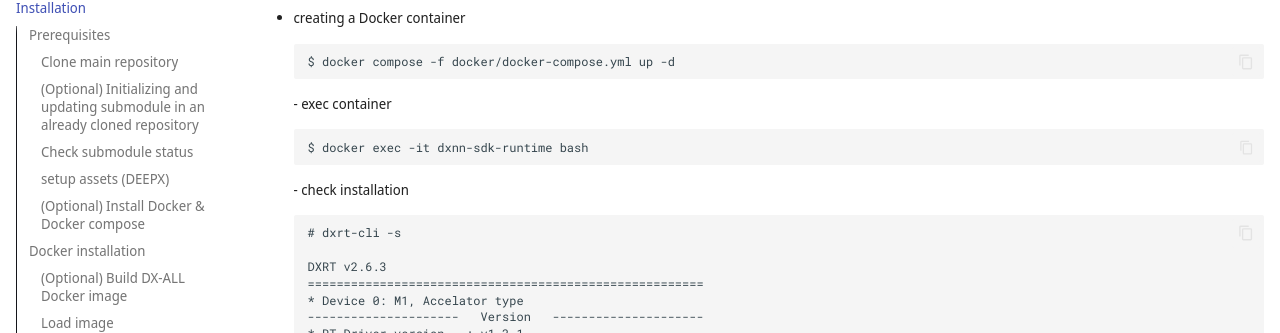
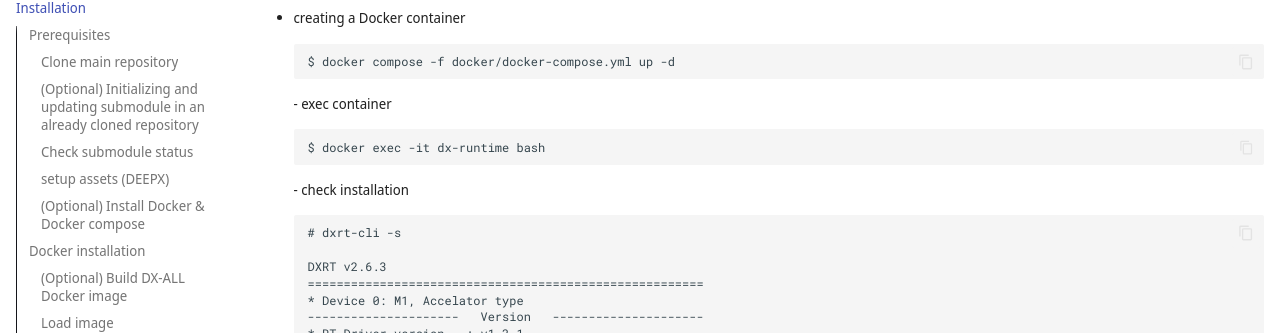
Before and after one commit to deepx-hyeokjinlee/dx-all-suite, an MkDocs documentation site: the page built from docs/source/docs/installation.md, in a window 1280 px wide and 900 px high, scrolled down 1615 px. Shown: the part 121-454 px from the top of the window. Built offline with MkDocs 1.6.1 and Material for MkDocs 9.7.7, drawn with Linux system fonts in a browser that asks for light colours.

Commit message:
chore: change docker image/container naming (from dxnn-sdk-* to dx-*)

````diff
--- a/docs/source/docs/installation.md
+++ b/docs/source/docs/installation.md
@@ -73,7 +73,7 @@ TBD
     ```
 - exec container
     ```
-    $ docker exec -it dxnn-sdk-runtime bash
+    $ docker exec -it dx-runtime bash
     ```
 - check installation
     ```
````
Also changed, not shown: README-ko.md, README.md, 4 other files.
